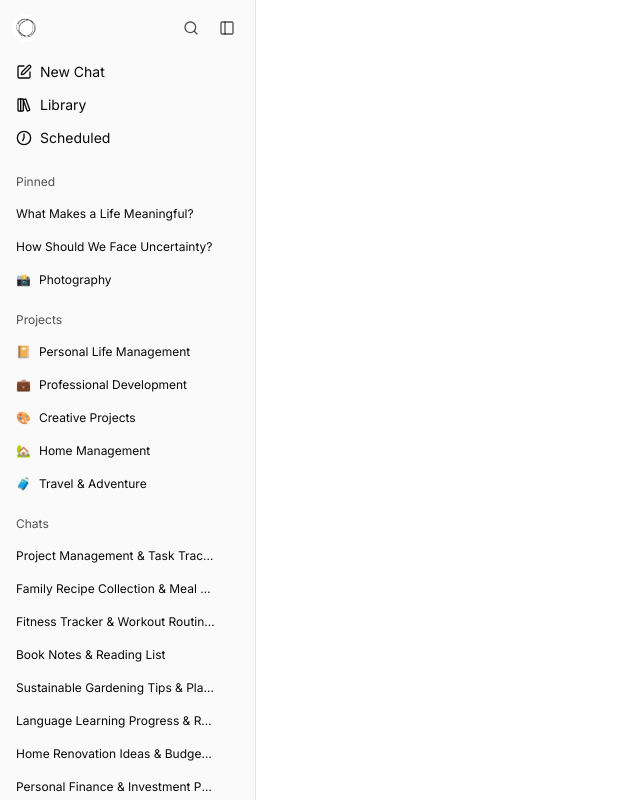
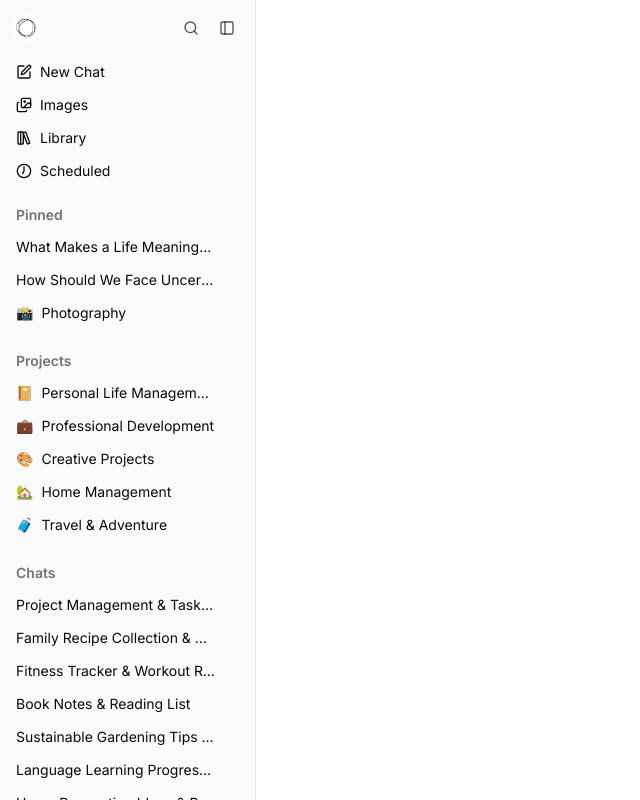
Before and after one commit to rynhan/mit-ki, a Next.js app: page / in a window 1280 px wide. Shown: the whole page, without its empty margins (0-640 px from the left). Built offline with nearby package versions, Linux system fonts and the light colour scheme.

Commit message:
feat(sidebar): enhance NavPinned, NavProjects, and NavThreads with styling improvements and new items

```diff
--- a/components/app-sidebar.tsx
+++ b/components/app-sidebar.tsx
@@ -22,7 +22,7 @@ export function AppSidebar({ ...props }: React.ComponentProps<typeof Sidebar>) {
         <SidebarBrand />
         <NavMain />
       </SidebarHeader>
-      <SidebarContent>
+      <SidebarContent className="gap-2">
         <NavPinned pinned={sidebarData.pinned} />
         <NavProjects label="Projects" projects={sidebarData.projects} />
         <NavThreads label="Chats" threads={sidebarData.threads} />
--- a/components/nav-main.tsx
+++ b/components/nav-main.tsx
@@ -1,4 +1,4 @@
-import { Clock7, LibraryBig, SquarePen } from "lucide-react"
+import { Clock7, ImagesIcon, LibraryBig, SquarePen } from "lucide-react"
 
 import {
   SidebarGroup,
@@ -9,6 +9,7 @@ import {
 
 const mainItems = [
   { label: "New Chat", icon: SquarePen },
+  { label: "Images", icon: ImagesIcon },
   { label: "Library", icon: LibraryBig },
   { label: "Scheduled", icon: Clock7 },
 ]
--- a/components/nav-pinned.tsx
+++ b/components/nav-pinned.tsx
@@ -14,7 +14,7 @@ export function NavPinned({ pinned }: { pinned: SidebarPinnedItem[] }) {
 
   return (
     <SidebarGroup className="group-data-[collapsible=icon]:hidden">
-      <SidebarGroupLabel>
+      <SidebarGroupLabel className="font-semibold text-muted-foreground text-sm">
         Pinned
       </SidebarGroupLabel>
       <SidebarMenu>
--- a/components/nav-projects.tsx
+++ b/components/nav-projects.tsx
@@ -51,7 +51,7 @@ export function NavProjects({
 }) {
   return (
     <SidebarGroup>
-      <SidebarGroupLabel>
+      <SidebarGroupLabel className="font-semibold text-muted-foreground text-sm">
         {label}
       </SidebarGroupLabel>
       <SidebarGroupContent>
@@ -81,7 +81,7 @@ export function NavProjectItem({
           render={
             <SidebarMenuButton
               aria-label={`Toggle ${project.name}`}
-              className="data-[state=open]:bg-sidebar-accent"
+              className="data-[state=open]:bg-sidebar-accent text-sm"
             />
           }
         >
@@ -161,11 +161,11 @@ function NavProjectPageItem({
       <SidebarMenuSubButton
         render={<a href={page.url} title={page.name} aria-label={page.name} />}
         // {/* Reserve room for the action button and...
-        className="pr-8 w-full"
+        className="pr-8 w-full text-sm"
       >
         <span
           // ...truncate long page names with an ellipsis. */}
-          className="min-w-0 truncate"
+          className="min-w-0 text-sm truncate"
         >
           {page.name}
         </span>
--- a/components/nav-threads.tsx
+++ b/components/nav-threads.tsx
@@ -43,7 +43,7 @@ export function NavThreads({
 
   return (
     <SidebarGroup className="group-data-[collapsible=icon]:hidden">
-      <SidebarGroupLabel>
+      <SidebarGroupLabel className="font-semibold text-muted-foreground text-sm">
         {label}
       </SidebarGroupLabel>
       <SidebarMenu>
@@ -70,6 +70,7 @@ export function NavThreadItem({
         render={
           <a href={thread.url} title={thread.name} aria-label={thread.name} />
         }
+        className="text-sm"
       >
         <span>{thread.name}</span>
       </SidebarMenuButton>
```
